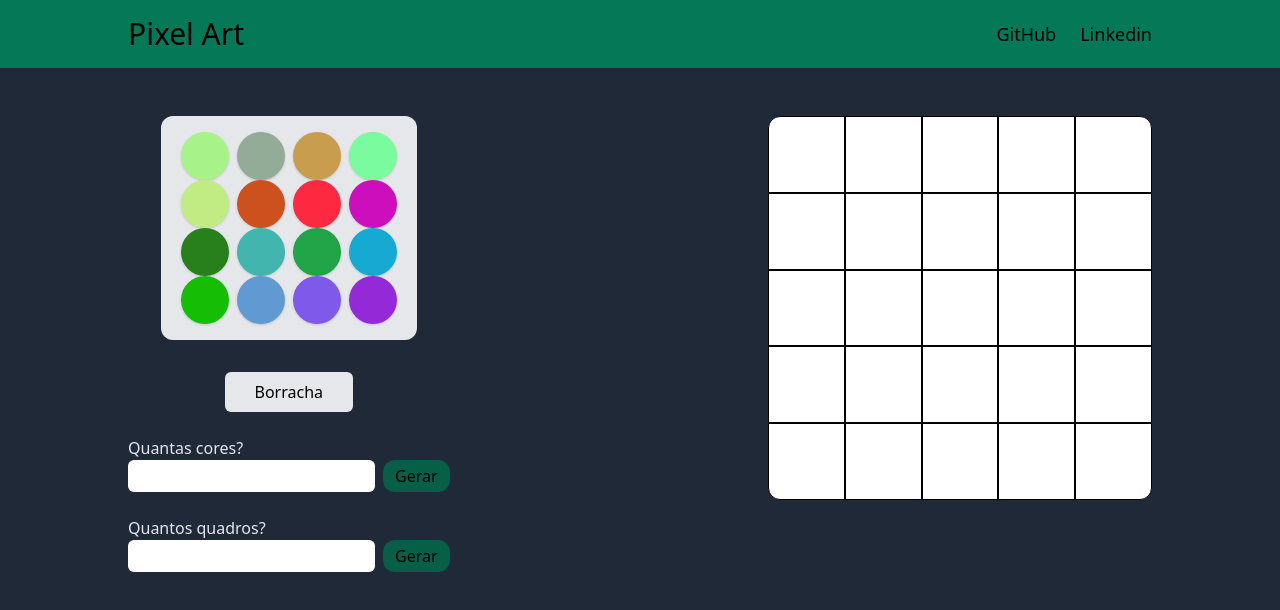
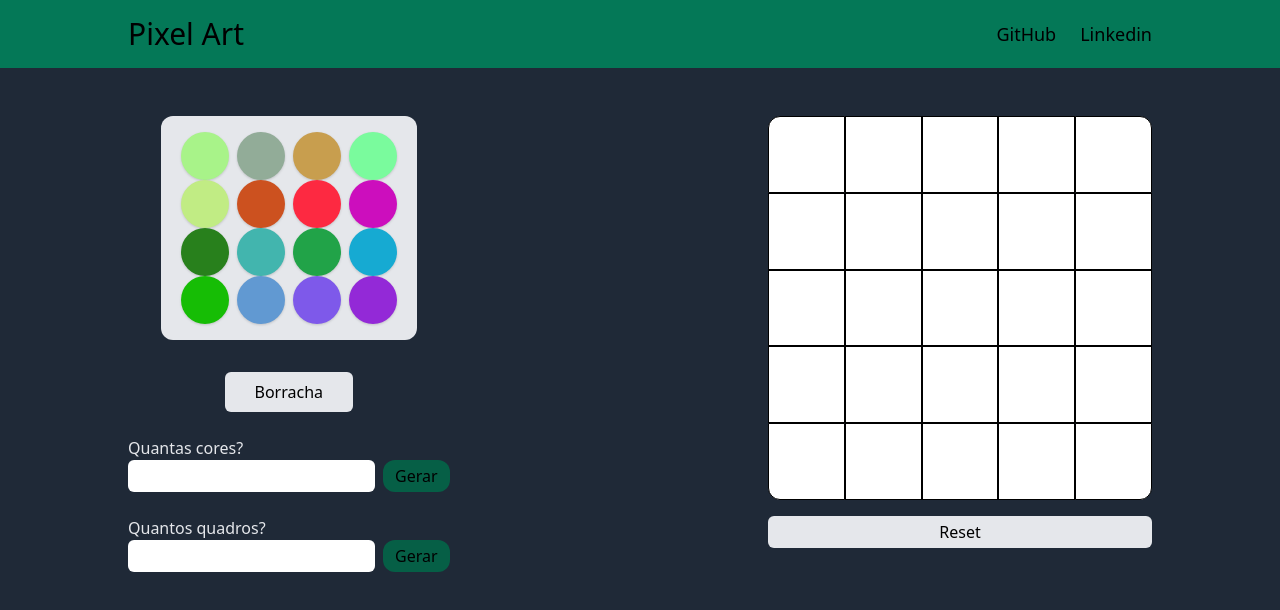
Before and after one commit to gabrielh-silvestre/pixel-art, a React (Create React App) app: page / in a window 1280 px wide. Shown: the top 610 px of the page. Built offline with nearby package versions, Linux system fonts and the light colour scheme.

Commit message:
feat(Canvas): create reset button

```diff
--- a/src/components/Canvas.tsx
+++ b/src/components/Canvas.tsx
@@ -24,8 +24,17 @@ export default function Canvas() {
   }, [size]);
 
   return (
-    <section className="canvas w-96 h-96 rounded-xl">
-      {lines.map((line) => line)}
-    </section>
+    <div className="flex-col items-center">
+      <section className="canvas w-96 h-96 rounded-xl">
+        {lines.map((line) => line)}
+      </section>
+      <button
+        type="button"
+        className="w-full mt-4 py-1 px-3 bg-gray-200 rounded-md"
+        onClick={genLines}
+      >
+        Reset
+      </button>
+    </div>
   );
 }
```
